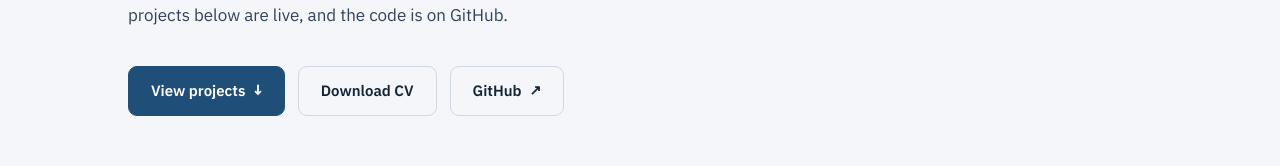
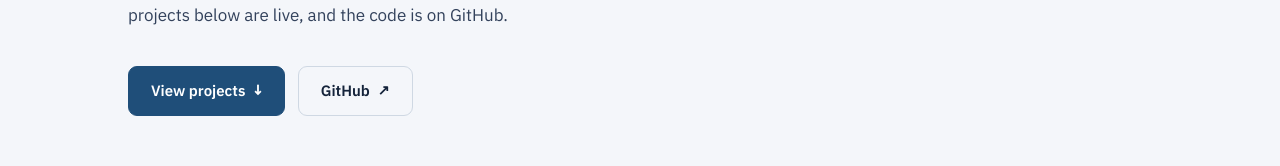
Before and after one commit to zdrj1337/Portfolio, a React (Vite) app: page / in a window 1280 px wide. Shown: the part 528-694 px from the top of the page. Built offline with nearby package versions, Linux system fonts and the light colour scheme.

Commit message:
Update CV download links

```diff
--- a/src/components/Hero.jsx
+++ b/src/components/Hero.jsx
@@ -8,7 +8,6 @@ export default function Hero() {
         <p className="intro">Third-year Automation &amp; Applied Informatics student, focused on becoming a software developer. I work mostly with Python and Flask. Both projects below are live, and the code is on GitHub.</p>
         <div className="cta-row">
           <a href="#projects" className="btn btn-primary">View projects <span className="arr">↓</span></a>
-          <a href="/cv.pdf" className="btn btn-outline" download="Florin-Traian-Zadorojneac-CV.pdf">Download CV</a>
           <a href="https://github.com/zdrj1337" className="btn btn-outline" target="_blank" rel="noopener">GitHub <span className="arr">↗</span></a>
         </div>
       </div>
```
